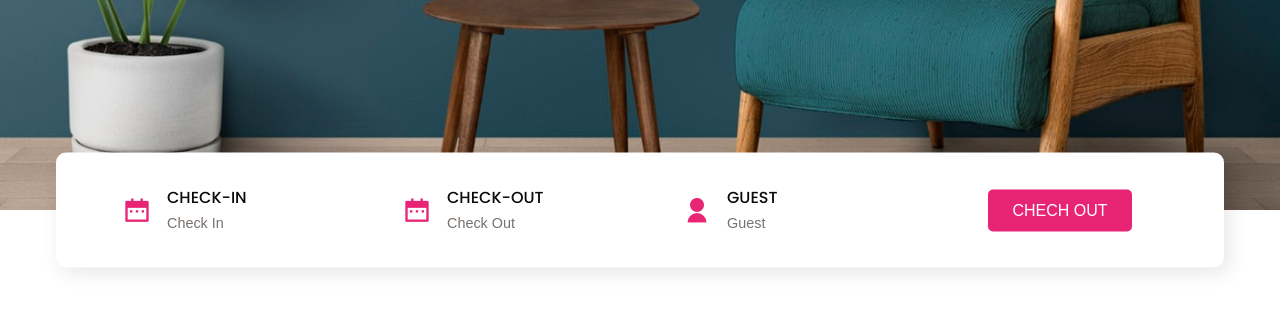
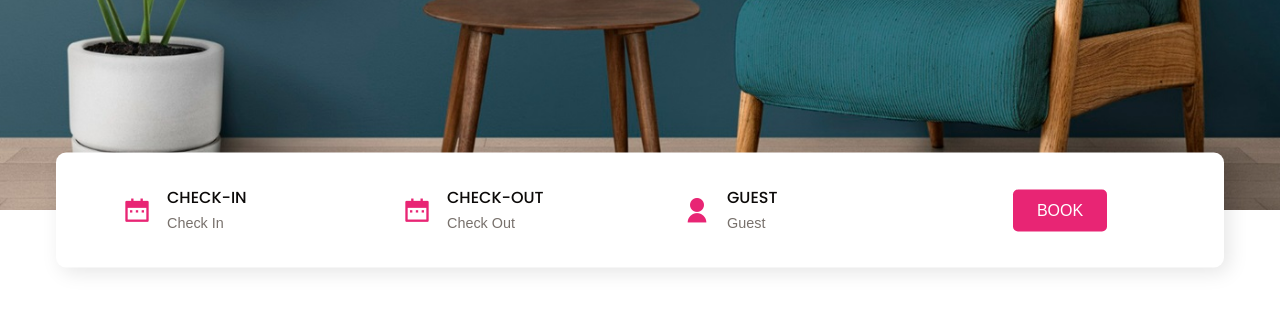
Before and after one commit to sparrowsaurora/hotel-website-portfolio, a plain HTML site: page index.html in a window 1280 px wide. Shown: the part 485-800 px from the top of the page. Drawn offline with nearby package versions, Linux system fonts and the light colour scheme; a script that the page names is missing.

Commit message:
fixed main page spelling error

```diff
--- a/index.html
+++ b/index.html
@@ -60,7 +60,7 @@
           </div>
         </div>
         <div class="input__group input__btn">
-          <button class="btn">CHECH OUT</button>
+          <button class="btn">BOOK</button>
         </div>
       </form>
     </section>
```
